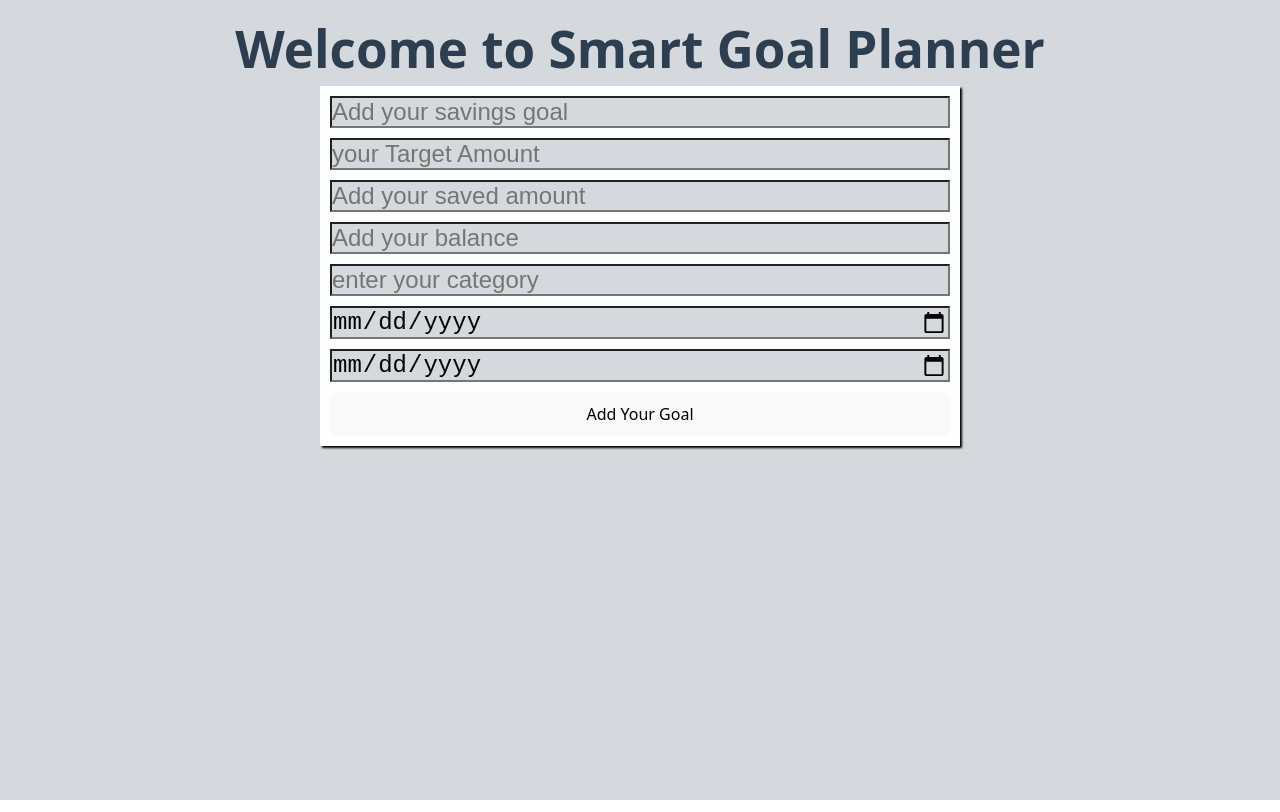
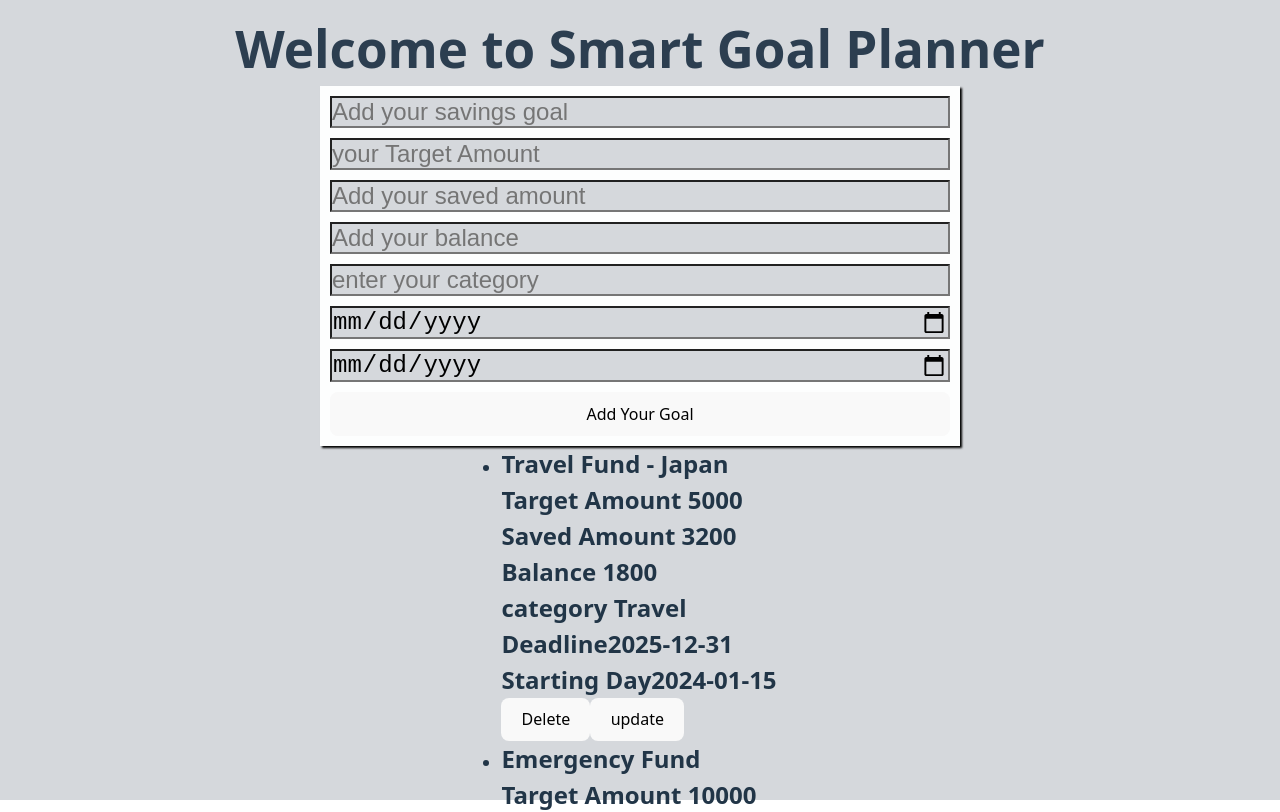
Before and after one commit to FrancisKarani14/smart-goal-planner, a React (Vite) app: page / in a window 1280 px wide. Shown: the top 812 px of the page. Built offline with nearby package versions, Linux system fonts and the light colour scheme; data requests are answered from the project's data file.

Commit message:
creates cart and displays goals

```diff
--- a/src/components/App.jsx
+++ b/src/components/App.jsx
@@ -6,18 +6,32 @@ import '../reset.css'
 
 function App() {
 // Fetch request as a sude effect since it fetches after render.
+// state variables
+    const[goals, setGoals] = useState([])
+
   useEffect(()=>{
+
+
     fetch(" http://localhost:3000/goals")
-
-  },[])
+    .then(res=>res.json())
+    .then(data=> setGoals(data) )
+    .catch(err => console.error("Error:", err));
+     },[])
 
   return (
     <div className='body'>
       <h1 className='welcome'>Welcome to Smart Goal Planner</h1>
       <Form />
-      <div>
+      <div className='display' >
         <ul>
-          <Goalscard />
+          {goals.map((goal)=>{
+            return(
+               <li>
+              <Goalscard key={goal.id} {...goal}/>
+            </li>
+            )
+
+          })}
         </ul>
 
       </div>
--- a/src/components/Goalscard.jsx
+++ b/src/components/Goalscard.jsx
@@ -1,8 +1,19 @@
 import React from 'react'
+import '../reset.css'
 
-export default function Goalscard() {
+export default function Goalscard({name, targetAmount, savedAmount, balance, category, deadline, createdAt }) {
   return (
     <div>
+      <h2>{name} </h2>
+       <h2> Target Amount {targetAmount} </h2>
+        <h2> Saved Amount {savedAmount} </h2>
+         <h2> Balance {balance} </h2>
+          <h2> category {category} </h2>
+           <h2> Deadline{deadline} </h2>
+           <h2> Starting Day{createdAt} </h2>
+           <button>Delete</button>
+           <button>update</button>
+
 
     </div>
   )
```
